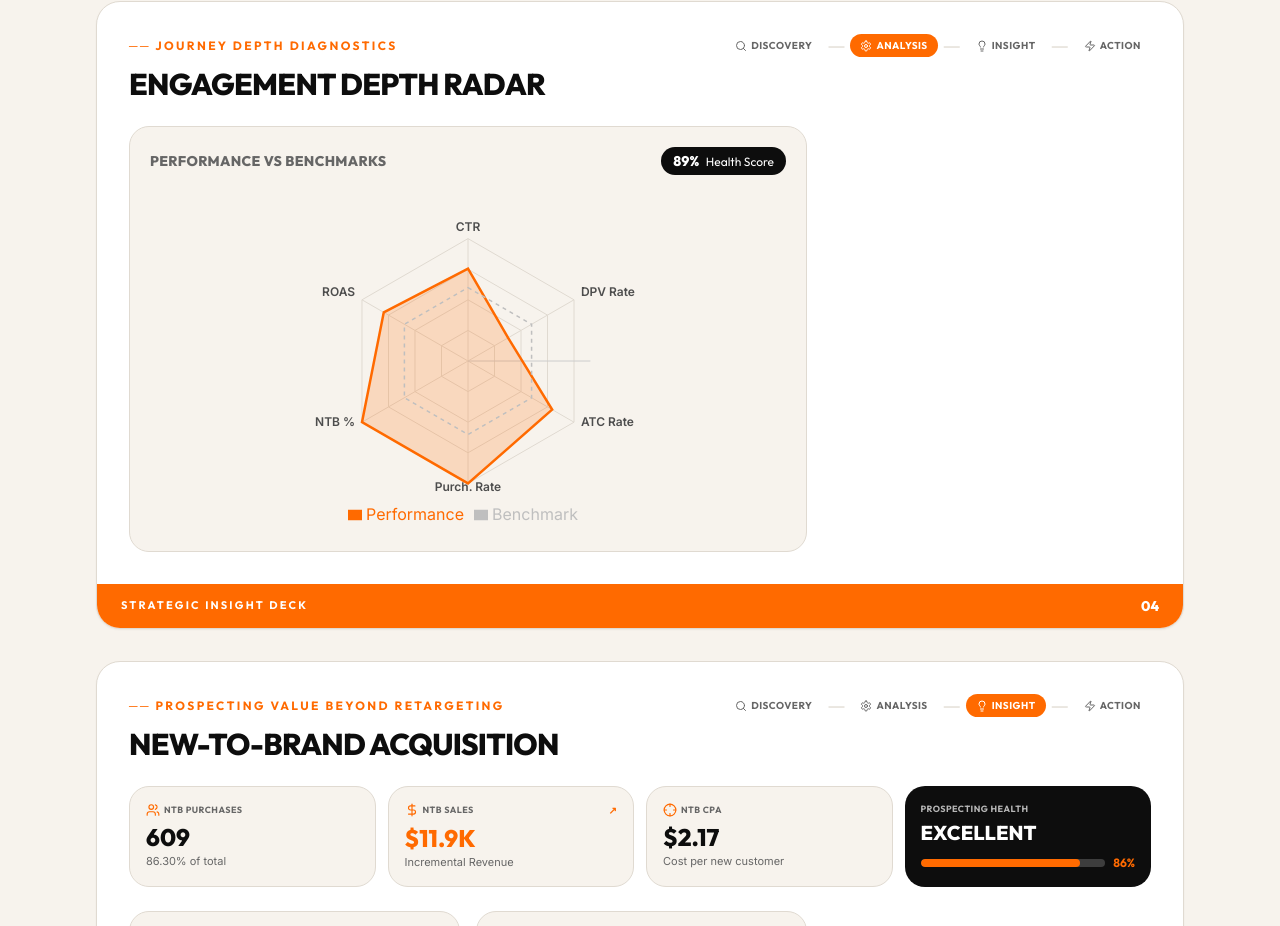
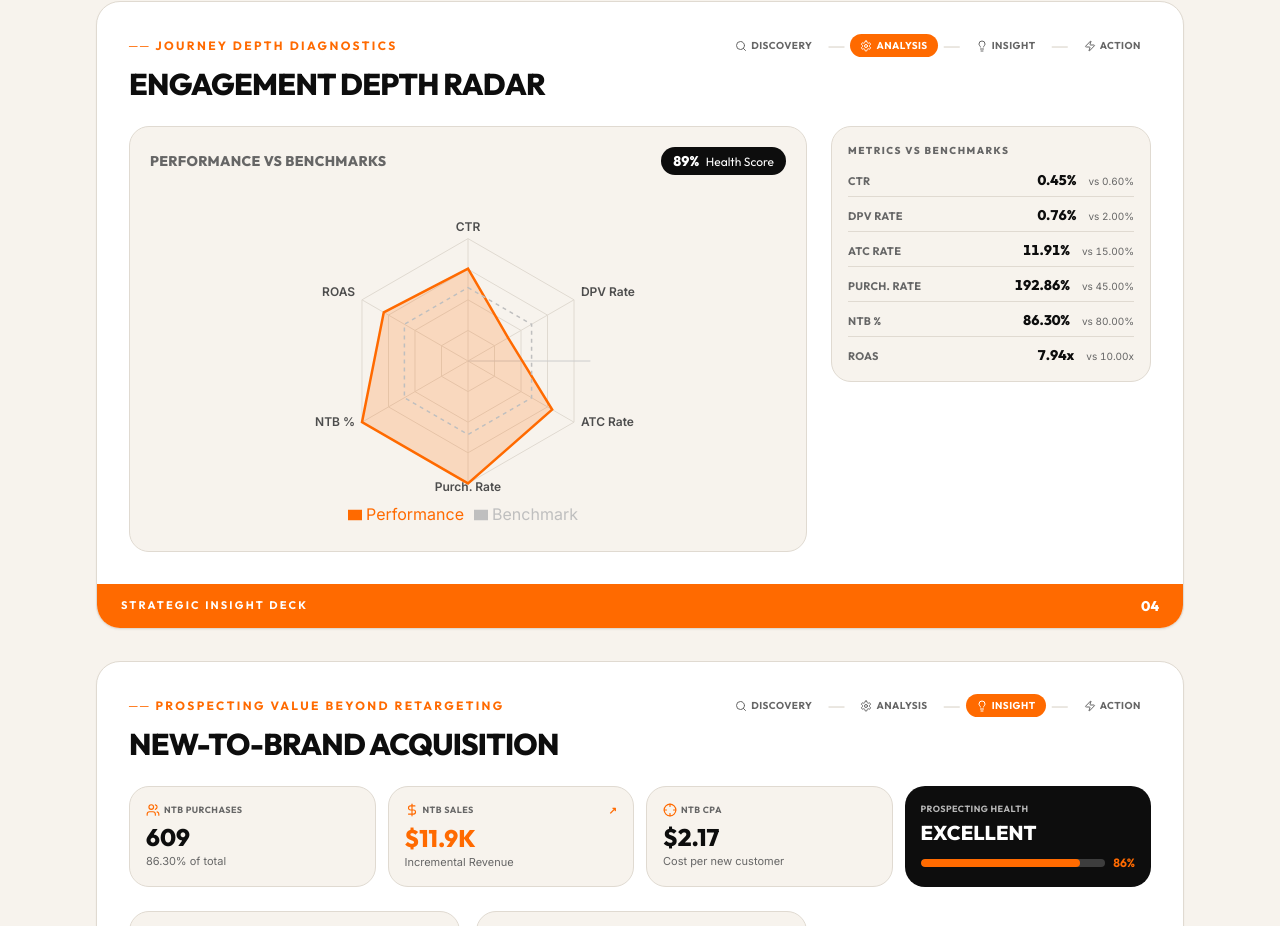
Before and after one commit to Trivium-Reports/trivium-dsp-reports, a React (Vite) app: page /dexas/visual in a window 1280 px wide. Shown: the part 2379-3305 px from the top of the page. Built offline with nearby package versions, Linux system fonts and the light colour scheme; the HTML template or start-up script is replaced by a standard one.

Commit message:
DSPReport slide 04: add factual Metrics vs Benchmarks panel next to radar

```diff
--- a/src/components/DSPReport.tsx
+++ b/src/components/DSPReport.tsx
@@ -553,6 +553,38 @@ const DSPReport = ({ data }: DSPReportProps) => {
             </div>
 
             <div className="space-y-3">
+              {/* Factual metric snapshot — numbers only, no interpretation.
+                  Visible in both /full and /visual modes so the visual URL
+                  has real data filling the right-column space next to the
+                  radar chart. */}
+              <div className="bg-background rounded-xl border border-border p-4">
+                <h4 className="font-display font-extrabold text-[10px] uppercase tracking-[0.15em] text-muted-foreground mb-3">
+                  Metrics vs Benchmarks
+                </h4>
+                <div className="space-y-2">
+                  {[
+                    { label: "CTR", value: fmtPct(data.avgCTR), benchmark: "0.60%" },
+                    { label: "DPV Rate", value: fmtPct(dpvRate), benchmark: "2.00%" },
+                    { label: "ATC Rate", value: fmtPct(atcRate), benchmark: "15.00%" },
+                    { label: "Purch. Rate", value: fmtPct(purchaseRate), benchmark: "45.00%" },
+                    { label: "NTB %", value: fmtPct(data.avgNTBPercent), benchmark: "80.00%" },
+                    { label: "ROAS", value: `${data.overallROAS.toFixed(2)}x`, benchmark: "10.00x" },
+                  ].map(m => (
+                    <div key={m.label} className="grid grid-cols-[1fr_auto_auto] items-baseline gap-3 pb-1.5 border-b border-border last:border-b-0 last:pb-0">
+                      <span className="font-display font-bold text-[11px] uppercase tracking-wide text-muted-foreground">
+                        {m.label}
+                      </span>
+                      <span className="font-display font-extrabold text-sm tabular-nums">
+                        {m.value}
+                      </span>
+                      <span className="font-body text-[10px] text-muted-foreground tabular-nums">
+                        vs {m.benchmark}
+                      </span>
+                    </div>
+                  ))}
+                </div>
+              </div>
+
               <InsightCard icon={Sparkles} title="Engagement Multiplier">
                 Converters engage at <strong>2x–3x</strong> the rate of non-converters across DPV, ATC, and impression depth — proving that multi-touch exposure drives action.
               </InsightCard>
```
